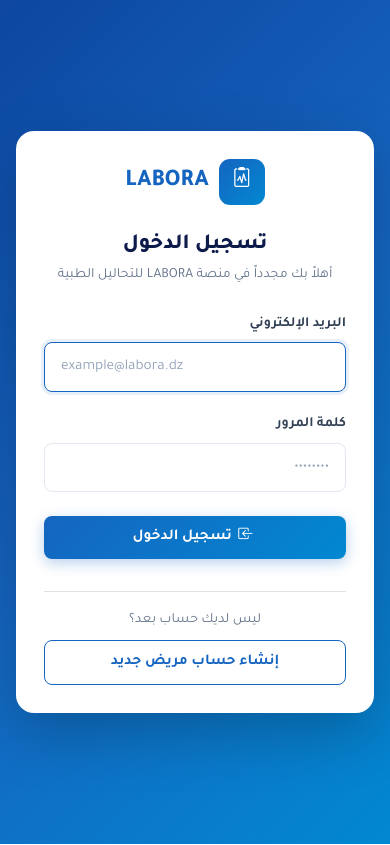
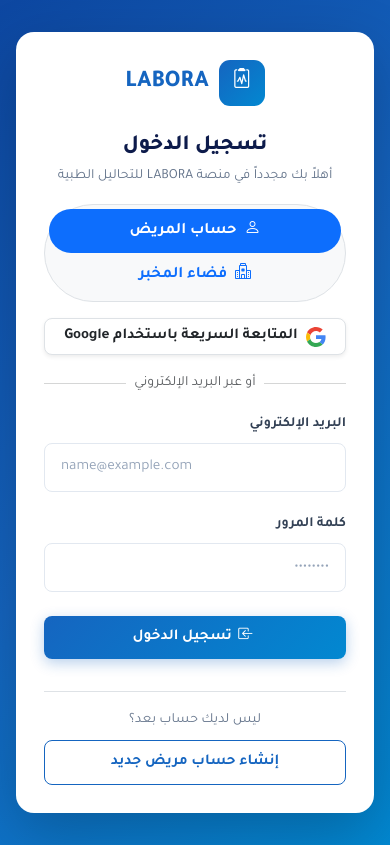
Before and after one commit to amarhoussam-wq/Labora, a PHP site: page /auth/login.php in a window 390 px wide. Run offline with PHP 8.4, Linux system fonts and the light colour scheme; data comes from the database, SQL or seed files in the repository.

Commit message:
feat: restore Google sign-in for patients and mobile app while keeping lab login clean without Google

```diff
--- a/auth/login.php
+++ b/auth/login.php
@@ -53,6 +53,9 @@ if ($_SERVER['REQUEST_METHOD'] === 'POST') {
     }
 
 $redirectVal = $_GET['redirect'] ?? $_POST['redirect'] ?? '';
+$isLab = (isset($_GET['role']) && $_GET['role'] === 'lab') ||
+         (isset($_GET['tab']) && $_GET['tab'] === 'lab') ||
+         (str_contains($redirectVal, 'lab/'));
 ?>
 <!DOCTYPE html>
 <html lang="ar" dir="rtl">
@@ -74,7 +77,7 @@ $redirectVal = $_GET['redirect'] ?? $_POST['redirect'] ?? '';
   </div>
 
   <h4 class="text-center fw-800 mb-1" style="color:var(--lb-text-dark);">تسجيل الدخول</h4>
-  <p class="text-center text-lb-muted small mb-4">أهلاً بك مجدداً في منصة LABORA للتحاليل الطبية</p>
+  <p class="text-center text-lb-muted small mb-3">أهلاً بك مجدداً في منصة LABORA للتحاليل الطبية</p>
 
   <?php if ($error): ?>
     <div class="lb-alert lb-alert-error">
@@ -90,7 +93,39 @@ $redirectVal = $_GET['redirect'] ?? $_POST['redirect'] ?? '';
     </div>
   <?php endif; ?>
 
+  <!-- Tabs Navigation -->
+  <ul class="nav nav-pills nav-fill mb-3 p-1 bg-light rounded-pill border" id="authTabs" role="tablist">
+    <li class="nav-item" role="presentation">
+      <button class="nav-link rounded-pill fw-bold <?= !$isLab ? 'active' : '' ?>" id="patient-tab" data-bs-toggle="pill" data-bs-target="#patient-login" type="button" role="tab" aria-controls="patient-login" aria-selected="<?= !$isLab ? 'true' : 'false' ?>">
+        <i class="bi bi-person me-1"></i> حساب المريض
+      </button>
+    </li>
+    <li class="nav-item" role="presentation">
+      <button class="nav-link rounded-pill fw-bold <?= $isLab ? 'active' : '' ?>" id="lab-tab" data-bs-toggle="pill" data-bs-target="#lab-login" type="button" role="tab" aria-controls="lab-login" aria-selected="<?= $isLab ? 'true' : 'false' ?>">
+        <i class="bi bi-hospital me-1"></i> فضاء المخبر
+      </button>
+    </li>
+  </ul>
 
+  <div class="tab-content" id="authTabsContent">
+    <!-- Patient Tab: Features Google Sign-In for Patient & Mobile App -->
+    <div class="tab-pane fade <?= !$isLab ? 'show active' : '' ?>" id="patient-login" role="tabpanel" aria-labelledby="patient-tab">
+      <!-- Google One-Tap / Instant Sign-In -->
+      <a href="<?= BASE_URL ?>auth/google.php" class="btn btn-outline-secondary w-100 py-2.5 mb-3 d-flex align-items-center justify-content-center gap-2 rounded-3 shadow-sm bg-white text-dark fw-bold border" style="font-size:0.95rem;">
+        <svg width="20" height="20" viewBox="0 0 48 48">
+          <path fill="#EA4335" d="M24 9.5c3.54 0 6.71 1.22 9.21 3.6l6.85-6.85C35.9 2.38 30.47 0 24 0 14.62 0 6.51 5.38 2.56 13.22l7.98 6.19C12.43 13.72 17.74 9.5 24 9.5z"/>
+          <path fill="#4285F4" d="M46.98 24.55c0-1.57-.15-3.09-.38-4.55H24v9.02h12.94c-.58 2.96-2.26 5.48-4.78 7.18l7.73 6c4.51-4.18 7.09-10.36 7.09-17.65z"/>
+          <path fill="#FBBC05" d="M10.53 28.59c-.48-1.45-.76-2.99-.76-4.59s.27-3.14.76-4.59l-7.98-6.19C.92 16.46 0 20.12 0 24c0 3.88.92 7.54 2.56 10.78l7.97-6.19z"/>
+          <path fill="#34A853" d="M24 48c6.48 0 11.93-2.13 15.89-5.81l-7.73-6c-2.15 1.45-4.92 2.3-8.16 2.3-6.26 0-11.57-4.22-13.47-9.91l-7.98 6.19C6.51 42.62 14.62 48 24 48z"/>
+        </svg>
+        <span>المتابعة السريعة باستخدام Google</span>
+      </a>
+
+      <div class="d-flex align-items-center my-3 text-muted">
+        <hr class="flex-grow-1 m-0">
+        <span class="px-2 small text-muted">أو عبر البريد الإلكتروني</span>
+        <hr class="flex-grow-1 m-0">
+      </div>
 
       <form method="POST" action="">
         <?= csrfField() ?>
@@ -100,7 +135,7 @@ $redirectVal = $_GET['redirect'] ?? $_POST['redirect'] ?? '';
           <label class="lb-label" for="email">البريد الإلكتروني</label>
           <input type="email" class="lb-input" id="email" name="email"
                  value="<?= h($_POST['email'] ?? '') ?>"
-             placeholder="example@labora.dz" required autofocus>
+                 placeholder="name@example.com" required>
         </div>
 
         <div class="lb-form-group mb-4">
@@ -120,6 +155,43 @@ $redirectVal = $_GET['redirect'] ?? $_POST['redirect'] ?? '';
           إنشاء حساب مريض جديد
         </a>
       </div>
+    </div>
+
+    <!-- Lab Tab: Dedicated to Lab Managers (No Google Sign-In) -->
+    <div class="tab-pane fade <?= $isLab ? 'show active' : '' ?>" id="lab-login" role="tabpanel" aria-labelledby="lab-tab">
+      <div class="alert alert-primary py-2 px-3 small mb-3 text-center border-0 rounded-3" style="background:#e0f2fe; color:#0369a1;">
+        <i class="bi bi-hospital-fill me-1"></i> تسجيل دخول مدراء ومسؤولي المخابر الطبية
+      </div>
+
+      <form method="POST" action="">
+        <?= csrfField() ?>
+        <input type="hidden" name="redirect" value="<?= h($redirectVal ?: '/lab/dashboard.php') ?>">
+
+        <div class="lb-form-group">
+          <label class="lb-label" for="lab_email">البريد الإلكتروني للمخبر</label>
+          <input type="email" class="lb-input" id="lab_email" name="email"
+                 value="<?= h($_POST['email'] ?? '') ?>"
+                 placeholder="lab1@labora.dz" required>
+        </div>
+
+        <div class="lb-form-group mb-4">
+          <label class="lb-label" for="lab_password">كلمة المرور</label>
+          <input type="password" class="lb-input" id="lab_password" name="password"
+                 placeholder="••••••••" required>
+        </div>
+
+        <button type="submit" class="btn-lb-primary w-100 justify-content-center py-2 mb-3" style="background:linear-gradient(135deg, #0284c7, #0369a1);">
+          <i class="bi bi-box-arrow-in-left ms-1"></i> دخول فضاء المخبر
+        </button>
+      </form>
+
+      <div class="text-center mt-3 pt-3 border-top">
+        <p class="small text-lb-muted mb-0">
+          <i class="bi bi-shield-lock me-1"></i> يتم تسجيل واعتماد المخابر عبر إدارة المنصة.
+        </p>
+      </div>
+    </div>
+  </div>
 
 
 
```
Lines whose indentation alone changed are shown as unchanged.
